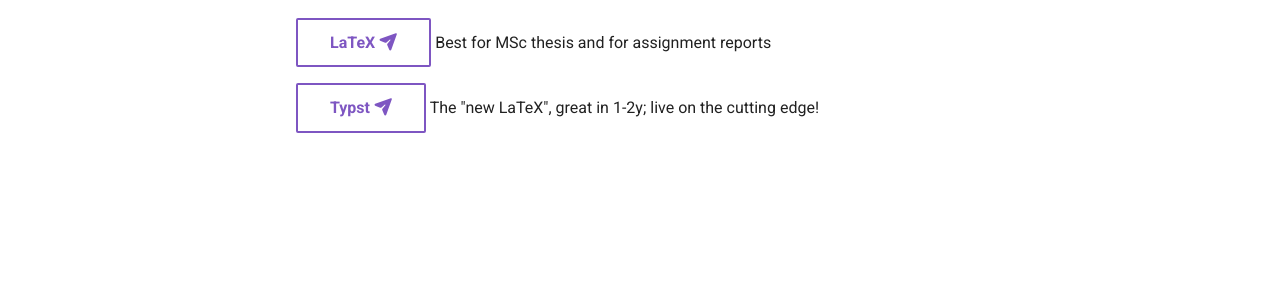
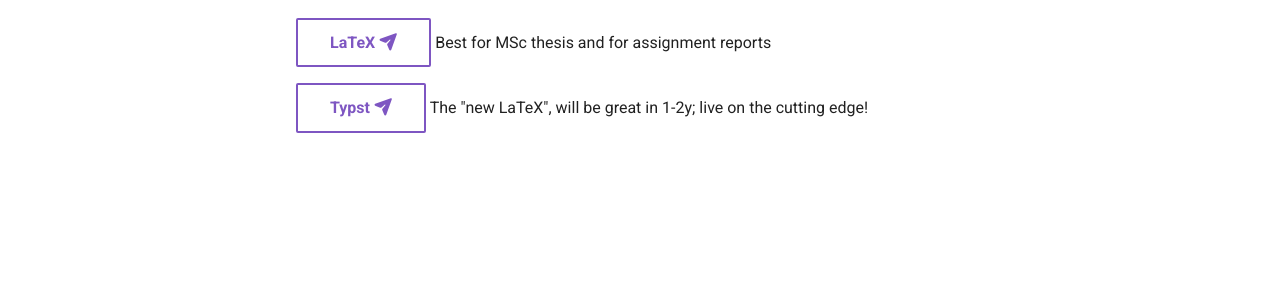
Before and after one commit to tudelft3d/geogeeks, an MkDocs documentation site: the page built from docs/writing/index.md, in a window 1280 px wide. Shown: the part 410-701 px from the top of the page. Built offline with MkDocs 1.6.1 and Material for MkDocs 9.7.7, drawn with Linux system fonts in a browser that asks for light colours; comment, search, counter and statistics services are not loaded.

```diff
--- a/docs/writing/index.md
+++ b/docs/writing/index.md
@@ -14,4 +14,4 @@ Best for documentation (*this website is written in Markdown, see [its source co
 Best for MSc thesis and for assignment reports
 
 [Typst :fontawesome-solid-paper-plane:](typst.md){ .md-button }
-The "new LaTeX", great in 1-2y; live on the cutting edge!
+The "new LaTeX", will be great in 1-2y; live on the cutting edge!
```
Also changed, not shown: docs/writing/typst.md (+7 -1 lines).
